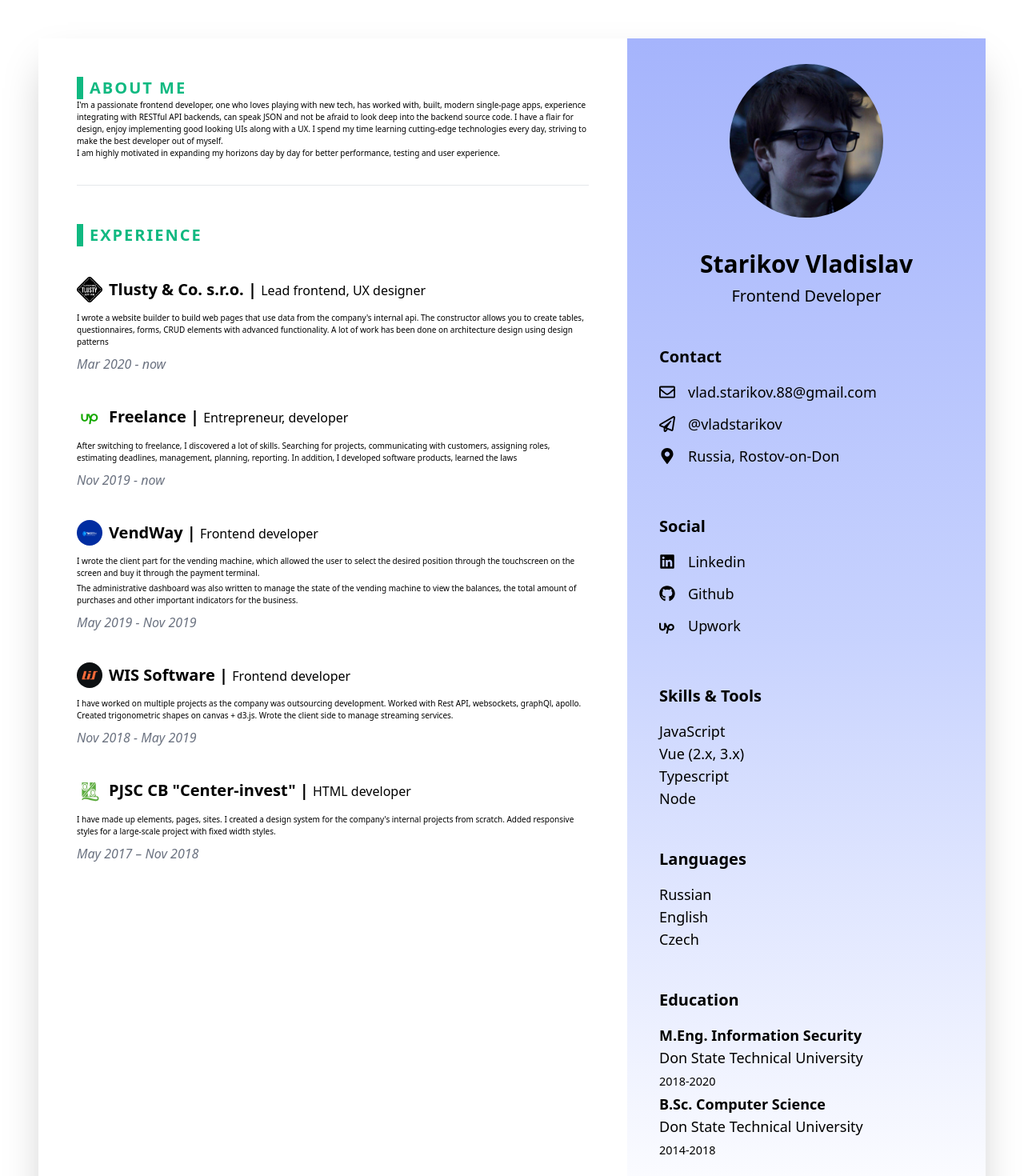
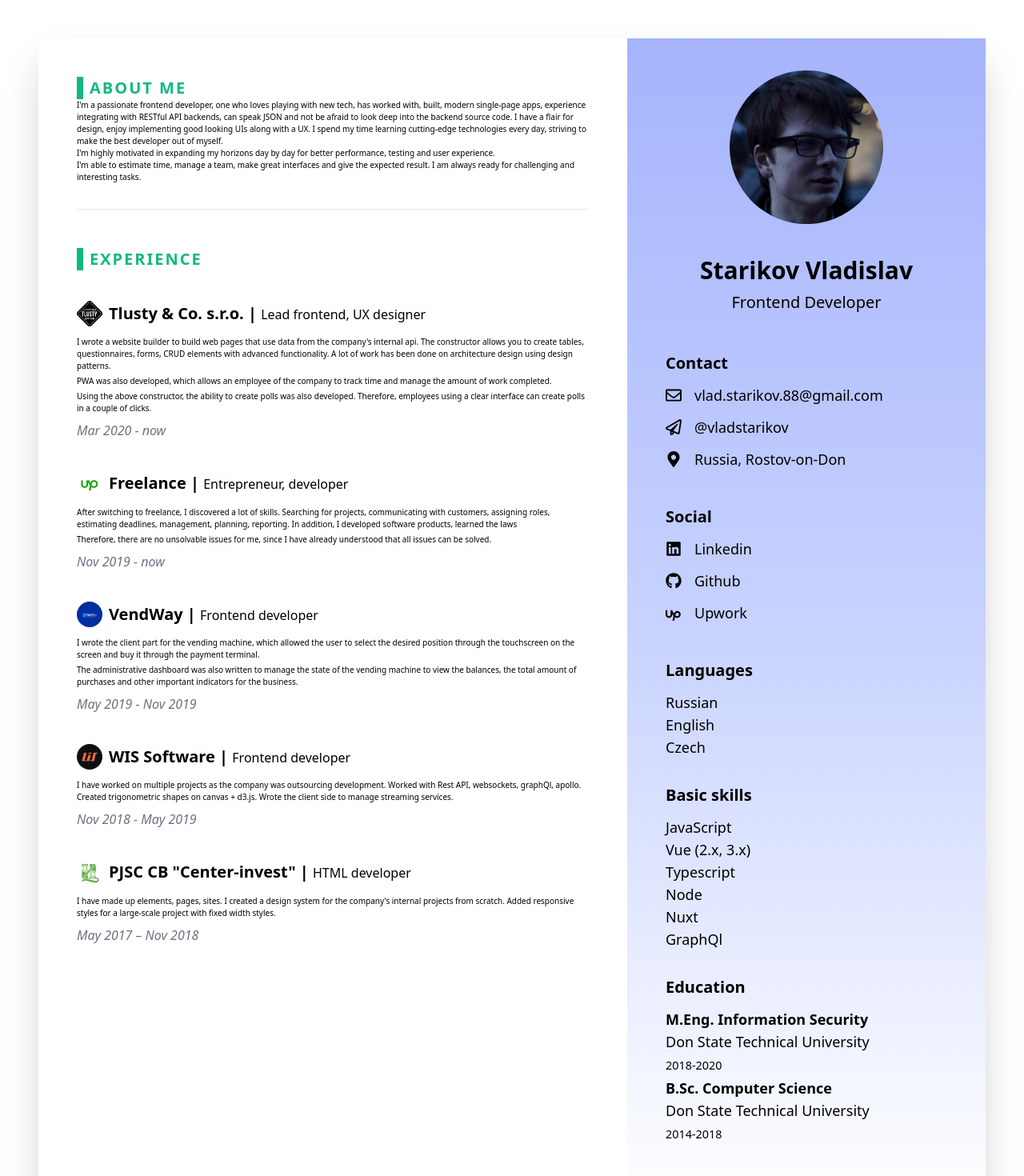
Before and after one commit to vladstarikov88/cv, a Vue app: page / in a window 1280 px wide. Shown: the top 1470 px of the page at 80% size. Built offline with nearby package versions, Linux system fonts and the light colour scheme; what @tailwindcss/typography would draw is missing.

Commit message:
update info

```diff
--- a/src/App.vue
+++ b/src/App.vue
@@ -3,7 +3,7 @@
     <main class="md:m-12 shadow-2xl print:shadow-none font-light text-tiny">
       <div class="flex flex-col lg:flex-row-reverse">
         <sidebar-profile />
-        <div class="content w-full p-12">
+        <div class="content w-full p-8 sm:p-12 print:pt-0">
           <profile-section />
           <hr class="mt-8 mb-12" />
           <expirience-section />
--- a/src/sections/ExpirienceSection.vue
+++ b/src/sections/ExpirienceSection.vue
@@ -8,7 +8,11 @@
     >
       <template v-slot:title>Tlusty & Co. s.r.o.</template>
       <template v-slot:position>Lead frontend, UX designer</template>
-      <template v-slot:description>I wrote a website builder to build web pages that use data from the company's internal api. The constructor allows you to create tables, questionnaires, forms, CRUD elements with advanced functionality. A lot of work has been done on architecture design using design patterns</template>
+      <template v-slot:description>
+        <div class="mb-1">I wrote a website builder to build web pages that use data from the company's internal api. The constructor allows you to create tables, questionnaires, forms, CRUD elements with advanced functionality. A lot of work has been done on architecture design using design patterns.</div>
+        <div class="mb-1">PWA was also developed, which allows an employee of the company to track time and manage the amount of work completed.</div>
+        <div>Using the above constructor, the ability to create polls was also developed. Therefore, employees using a clear interface can create polls in a couple of clicks.</div>
+      </template>
       <!-- <template v-slot:period>Nov 2019 - now</template> -->
       <template v-slot:period>Mar 2020 - now</template>
     </experience-description>
@@ -19,7 +23,10 @@
     >
       <template v-slot:title>Freelance</template>
       <template v-slot:position>Entrepreneur, developer</template>
-      <template v-slot:description>After switching to freelance, I discovered a lot of skills. Searching for projects, communicating with customers, assigning roles, estimating deadlines, management, planning, reporting. In addition, I developed software products, learned the laws</template>
+      <template v-slot:description>
+        <div class="mb-1">After switching to freelance, I discovered a lot of skills. Searching for projects, communicating with customers, assigning roles, estimating deadlines, management, planning, reporting. In addition, I developed software products, learned the laws</div>
+        <div>Therefore, there are no unsolvable issues for me, since I have already understood that all issues can be solved.</div>
+      </template>
       <template v-slot:period>Nov 2019 - now</template>
     </experience-description>
 
--- a/src/sections/ProfileSection.vue
+++ b/src/sections/ProfileSection.vue
@@ -1,12 +1,14 @@
 <template>
   <div class="prose">
-    <h2 class="section-headline">About me</h2>
+    <h2 class="section-headline print:hidden">About me</h2>
     <p>
       I'm a passionate frontend developer, one who loves playing with new tech, has worked with, built, modern single-page apps, experience integrating with RESTful API backends, can speak JSON and not be afraid to look deep into the backend source code. I have a flair for design, enjoy implementing good looking UIs along with a UX. I spend my time learning cutting-edge technologies every day, striving to make the best developer out of myself.
     </p>
     <p>
-      I am highly motivated in expanding my horizons day by day for
-      better performance, testing and user experience.
+      I'm highly motivated in expanding my horizons day by day for better performance, testing and user experience.
+    </p>
+    <p>
+      I'm able to estimate time, manage a team, make great interfaces and give the expected result. I am always ready for challenging and interesting tasks.
     </p>
   </div>
 </template>
--- a/src/sections/SidebarProfile.vue
+++ b/src/sections/SidebarProfile.vue
@@ -1,26 +1,26 @@
 <template>
   <div
-    class="w-full lg:max-w-md p-8 bg-gradient-to-b from-indigo-300 via-indigo-200 to-white"
+    class="w-full lg:max-w-md p-6 sm:p-10
+    bg-gradient-to-b from-indigo-300 via-indigo-200 to-white"
   >
     <div class="px-2 mb-12">
-      <div class="flex flex-1 lg:flex-col gap-8">
+      <div class="flex flex-1 flex-col print:flex-row gap-8">
         <img
           :src="profilePhoto"
           alt="Profile Picture"
-          class="rounded-full w-48 mx-0 lg:mx-auto mb-2"
+          class="rounded-full w-48 mx-0 mx-auto mb-2 print:mx-0 print:w-32"
         />
-        <div class="flex flex-col justify-center items-center">
+        <div class="flex flex-col justify-center items-center print:items-start">
           <h1 class="text-center text-3xl font-semibold mb-2">Starikov Vladislav</h1>
           <h2 class="text-center text-xl font-light">Frontend Developer</h2>
         </div>
       </div>
     </div>
 
+    <div class="grid grid-cols-1 sm:grid-cols-2 lg:grid-cols-1 print:grid-cols-2 gap-0">
 
-
-    <div class="grid grid-cols-2 lg:grid-cols-1 gap-8 lg:gap-0">
-      <div class="font-light text-lg px-2 mb-12">
-        <h2 class="text-xl font-semibold mb-4">Contact</h2>
+      <div class="font-light text-lg px-2 mb-8">
+        <h2 class="text-xl font-semibold mb-3">Contact</h2>
         <div class="flex items-center my-3">
           <my-icon :icon="mail" class="mr-4" />
           <a href="mailto:vlad.starikov.88@gmail.com">vlad.starikov.88@gmail.com</a>
@@ -37,8 +37,8 @@
         </div>
       </div>
 
-      <div class="font-light text-lg px-2 mb-12">
-        <h2 class="text-xl font-semibold mb-4">Social</h2>
+      <div class="print:hidden font-light text-lg px-2 mb-8">
+        <h2 class="text-xl font-semibold mb-3">Social</h2>
         <div class="flex items-center my-3">
           <my-icon :icon="linkedin" class="mr-4" />
           <a href="https://www.linkedin.com/in/vladislav-starikov-05460152/" target="_blank">Linkedin</a>
@@ -52,11 +52,16 @@
           <a href="https://www.upwork.com/freelancers/~01b58b2043286ccf03" target="_blank">Upwork</a>
         </div>
       </div>
+
+      <div class="font-light text-lg px-2 mb-8">
+        <h2 class="text-xl font-semibold mb-3">Languages</h2>
+        <h3>Russian</h3>
+        <h3>English</h3>
+        <h3>Czech</h3>
       </div>
 
-    <div class="grid grid-cols-2 lg:grid-cols-1 gap-8 lg:gap-0">
-      <div class="font-light text-lg px-2 mb-12">
-        <h2 class="text-xl font-semibold mb-4">Skills & Tools</h2>
+      <div class="font-light text-lg px-2 mb-8 print:col-start-2">
+        <h2 class="text-xl font-semibold mb-3">Basic skills</h2>
         <ul class="list-none">
           <!-- <li>JavaScript</li>
           <li>Web API</li>
@@ -72,24 +77,20 @@
           <li>Vue (2.x, 3.x)</li>
           <li>Typescript</li>
           <li>Node</li>
+          <li>Nuxt</li>
+          <li>GraphQl</li>
         </ul>
       </div>
-      <div class="font-light text-lg px-2 mb-12">
-        <h2 class="text-xl font-semibold mb-4">Languages</h2>
-        <h3>Russian</h3>
-        <h3>English</h3>
-        <h3>Czech</h3>
-      </div>
-    </div>
 
-    <div class="font-light text-lg px-2 mb-12">
-      <h2 class="text-xl font-semibold mb-4">Education</h2>
+      <div class="font-light text-lg px-2 mb-8 print:col-start-1 print:row-start-2">
+        <h2 class="text-xl font-semibold mb-3">Education</h2>
         <h3 class="font-semibold">M.Eng. Information Security</h3>
         <p>Don State Technical University</p>
         <small>2018-2020</small>
         <h3 class="font-semibold">B.Sc. Computer Science</h3>
         <p>Don State Technical University</p>
         <small>2014-2018</small>
+      </div>
     </div>
   </div>
 </template>
--- a/tailwind.config.js
+++ b/tailwind.config.js
@@ -5,6 +5,10 @@ module.exports = {
     extend: {
       screens: {
         'print': {'raw': 'print'},
+        'xx': {
+          'max': '500px',
+          'min': '600px',
+        },
       },
       fontSize: {
         'tiny': '10px',
```
Lines whose indentation alone changed are shown as unchanged.
